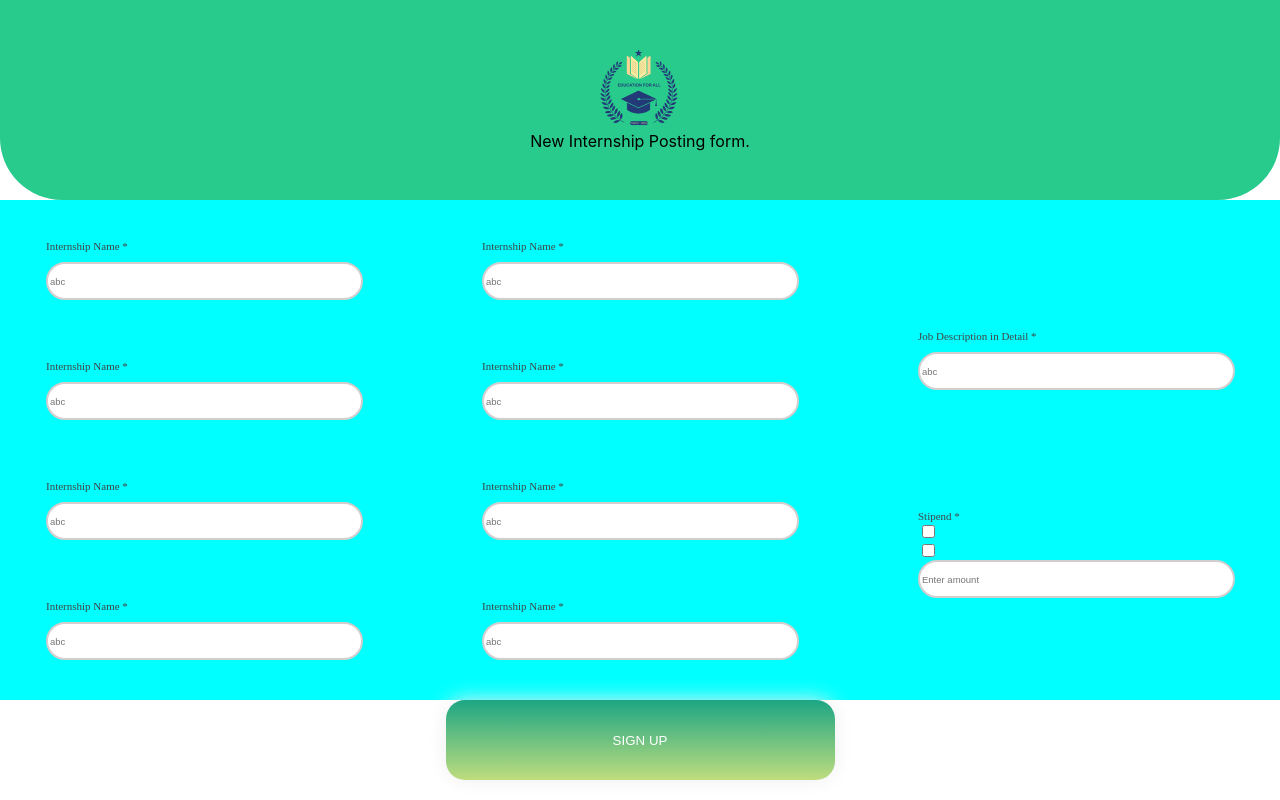
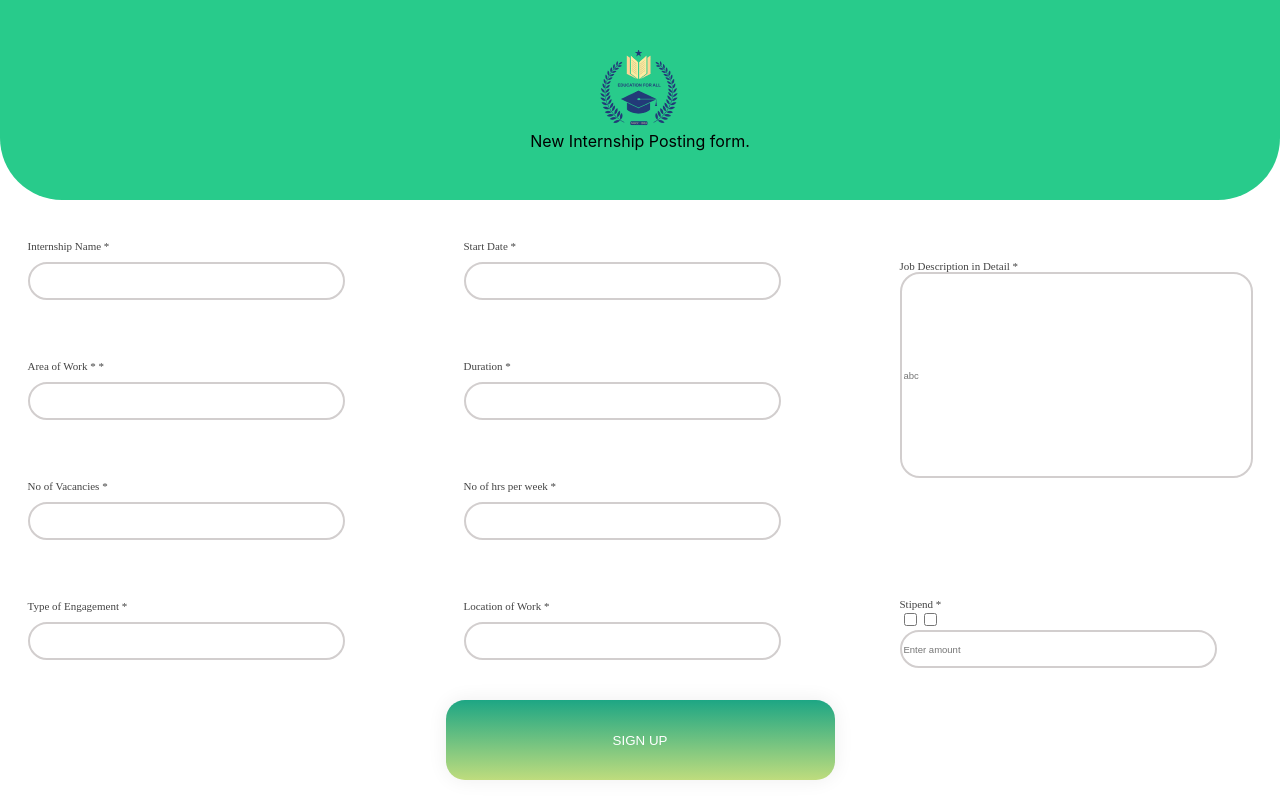
Before and after one commit to matrolat/IconnectI, a React (Create React App) app in the folder client/: page /Intern_Posting in a window 1280 px wide. Shown: the top 800 px of the page. Built offline with nearby package versions, Linux system fonts and the light colour scheme.

Commit message:
Intern_posting updated

```diff
--- a/client/src/Pages/Intern_Posting.jsx/Intern_Posting.jsx
+++ b/client/src/Pages/Intern_Posting.jsx/Intern_Posting.jsx
@@ -20,7 +20,7 @@ const useStyles = makeStyles((theme) => ({
         // flexDirection : 'column',
         alignItems : "center",
         justifyContent : "space-around",
-        backgroundColor : "aqua",
+        // backgroundColor : "aqua",
         height : 500,
         // width : "100%",
         // borderBottomRightRadius : 62,
@@ -66,9 +66,25 @@ const useStyles = makeStyles((theme) => ({
         backgroundColor: "#FFFFFF",
        },
        right : {
+        height: 500,
         display: "flex",
         flexDirection: 'column',
-        justifyContent: 'space-between'
+        justifyContent: 'space-around',
+        // backgroundColor: "red",
+
+    },
+    rightinpContainer:{
+        //    backgroundColor: "yellow",
+        //    width: 350,
+            // height: 250,
+            display: "flex",
+            flexDirection: 'column',
+            justifyContent: 'space-between',
+            margin: 60,
+            alignItems: "flex-start",
+
+        // marginTop: 45,
+        // marginBottom: 0,
 
        }
 
@@ -89,103 +105,106 @@ export default function Intern_Posting() {
                 <div className={classes.head}>Internship Name *</div>
                 <input
                 type="text"
-                placeholder="abc"
+                placeholder=""
                 class={classes.inpText}
               />
 
             </div>
             <div className={classes.inpContainer}>
-                <div className={classes.head}>Internship Name *</div>
+                <div className={classes.head}>Area of Work * *</div>
                 <input
                 type="text"
-                placeholder="abc"
+                placeholder=""
                 class={classes.inpText}
               />
 
             </div>
             <div className={classes.inpContainer}>
-                <div className={classes.head}>Internship Name *</div>
+                <div className={classes.head}>No of Vacancies *</div>
                 <input
                 type="text"
-                placeholder="abc"
+                placeholder=""
                 class={classes.inpText}
               />
 
             </div>
             <div className={classes.inpContainer}>
-                <div className={classes.head}>Internship Name *</div>
+                <div className={classes.head}>Type of Engagement *</div>
                 <input
                 type="text"
-                placeholder="abc"
+                placeholder=""
                 class={classes.inpText}
               />
 
             </div>
         </div>
         <div className="left">
+
             <div className={classes.inpContainer}>
-                <div className={classes.head}>Internship Name *</div>
+                <div className={classes.head}>Start Date *</div>
                 <input
                 type="text"
-                placeholder="abc"
+                placeholder=""
                 class={classes.inpText}
               />
 
             </div>
             <div className={classes.inpContainer}>
-                <div className={classes.head}>Internship Name *</div>
+                <div className={classes.head}>Duration *</div>
                 <input
                 type="text"
-                placeholder="abc"
+                placeholder=""
                 class={classes.inpText}
               />
 
             </div>
             <div className={classes.inpContainer}>
-                <div className={classes.head}>Internship Name *</div>
+                <div className={classes.head}>No of hrs per week *</div>
                 <input
                 type="text"
-                placeholder="abc"
+                placeholder=""
                 class={classes.inpText}
               />
 
             </div>
             <div className={classes.inpContainer}>
-                <div className={classes.head}>Internship Name *</div>
+                <div className={classes.head}>Location of Work *</div>
                 <input
                 type="text"
-                placeholder="abc"
+                placeholder=""
                 class={classes.inpText}
               />
 
             </div>
         </div>
         <div className={classes.right}>
-            <div className={classes.inpContainer}>
-                <div className={classes.head}>Job Description in Detail *</div>
-                <input
+            <div className={classes.rightinpContainer}>
+                <div className={classes.head} >Job Description in Detail *</div>
+                <input style={{height:200, width:345}}
                 type="text"
                 placeholder="abc"
                 class={classes.inpText}
               />
             </div>
-            <div className={classes.inpContainer}>
-                <div className={classes.head}>Stipend *</div>
+            <div className={classes.rightinpContainer}>
+                <div className={classes.head} >Stipend *</div>
+                <div >
                     <input
                     type="Checkbox"
                     placeholder="Yes"
-                // class={classes.inpText}
                 />
                 <input
                     type="Checkbox"
                     placeholder="No"
-                // class={classes.inpText}
                 />
+                </div>
+
                 <input
                 type="text"
                 placeholder="Enter amount"
                 class={classes.inpText}
               />
+
 
         </div>
 
```
Lines whose indentation alone changed are shown as unchanged.
